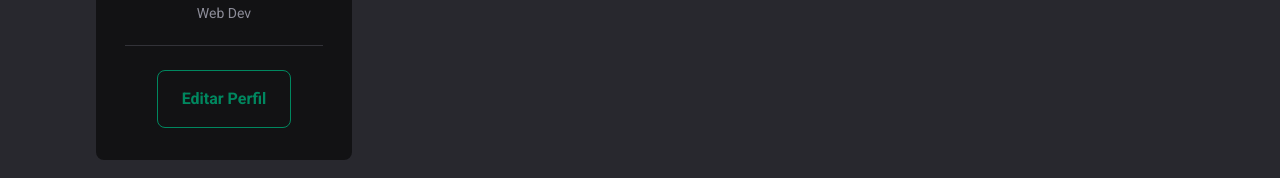
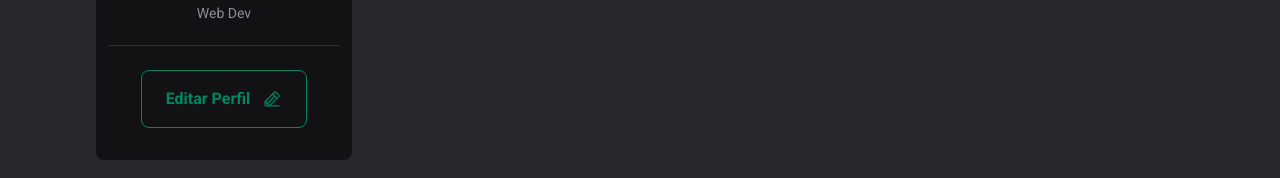
Before and after one commit to ReinaldoARamos/ignite-React, a React (Vite) app: page / in a window 1280 px wide. Shown: the part 249-427 px from the top of the page. Built offline with nearby package versions, Linux system fonts and the light colour scheme.

Commit message:
terminando de aplicar estilização no botao e aplicando transition

```diff
--- a/src/components/Sidebar.jsx
+++ b/src/components/Sidebar.jsx
@@ -19,7 +19,11 @@
           <span>Web Dev</span>
 
           <footer className={styles.footer}>
-            <a href="#">Editar Perfil</a>
+
+            <a href="#">
+              Editar Perfil
+              <PencilLine size={20}/>
+              </a>
           </footer>
         </div>
       </aside>
--- a/src/components/Sidebar.module.css
+++ b/src/components/Sidebar.module.css
@@ -37,6 +37,14 @@
     display: flex;
     align-items: center;
     justify-content: center;
+    transition: color 0.2s, background-color 0.2s;
+    gap: 0.75rem
+}
+
+.footer a:hover {
+    background: var(--green-500);
+    color: white;
+
 }
 
 .profileImg {
```
